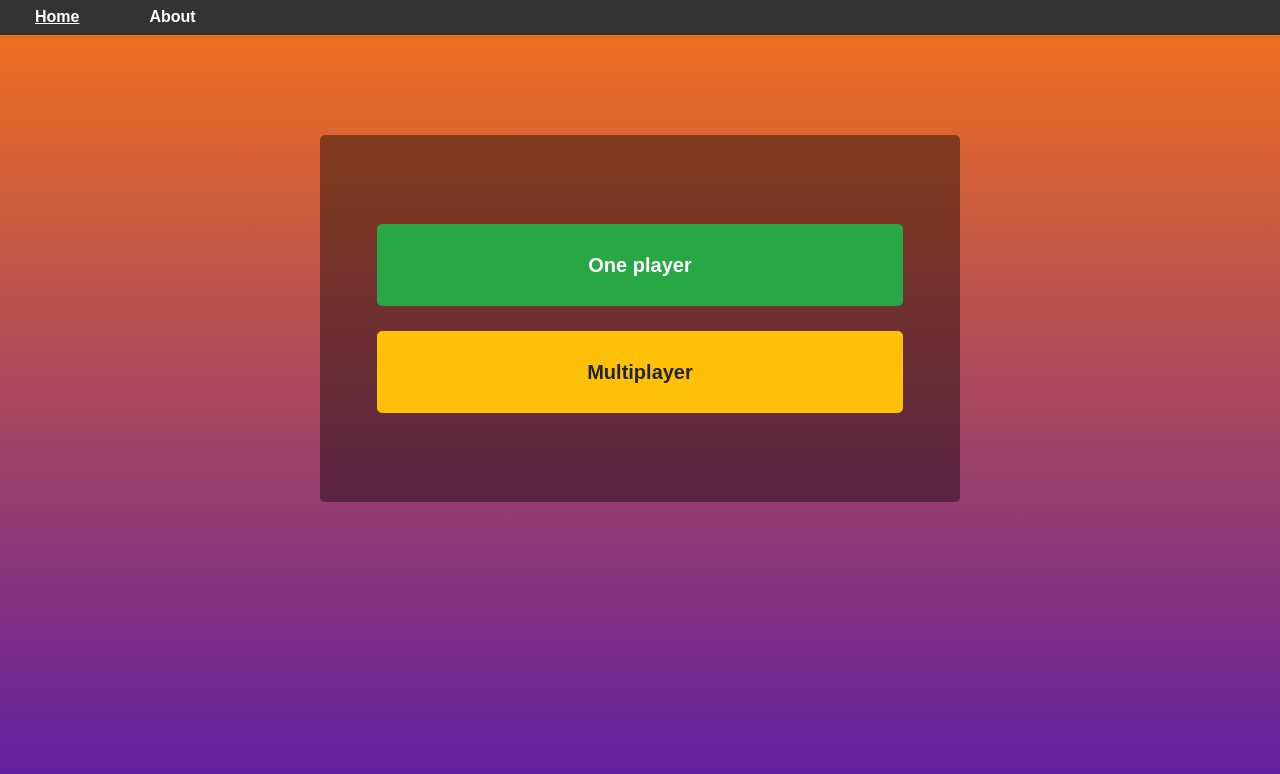
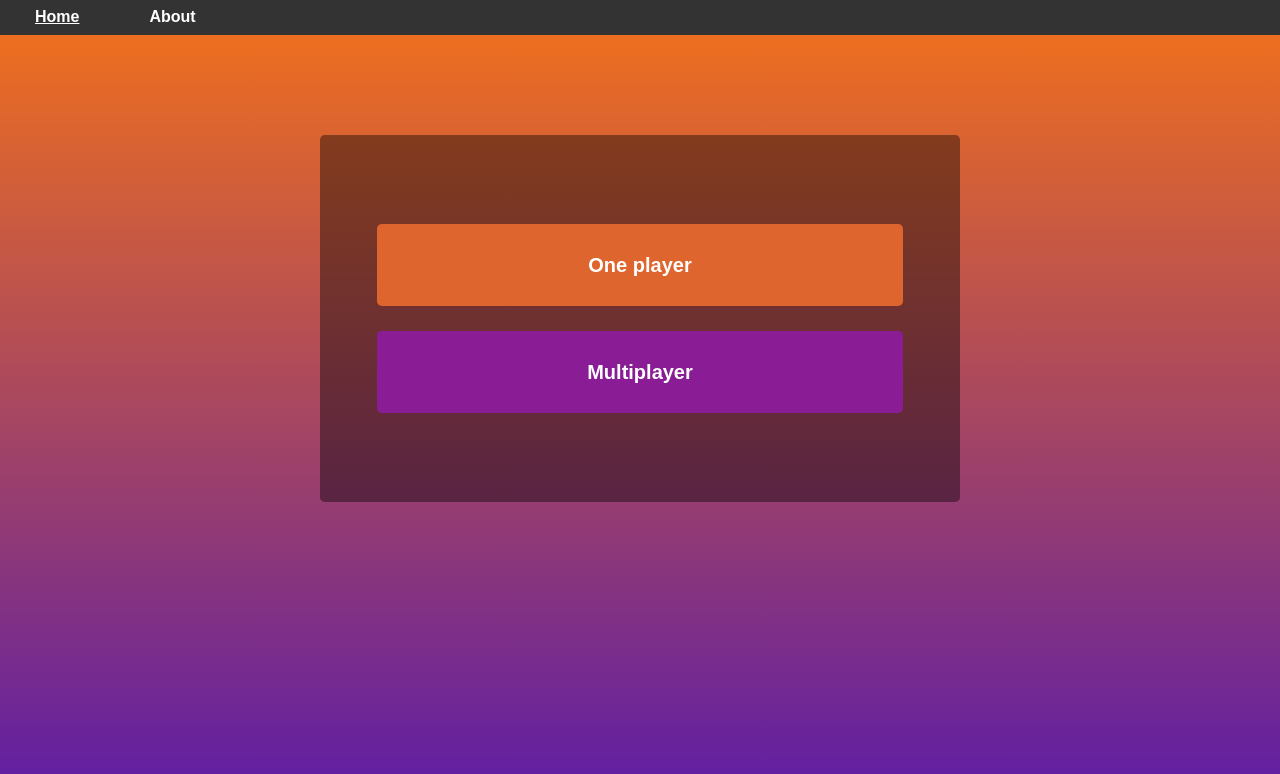
Before and after one commit to alexandermasud/Projekt-webbApp, an Angular app in the folder quiz/: page /intro in a window 1280 px wide. Shown: the top 774 px of the page. Built offline with nearby package versions, Linux system fonts and the light colour scheme.

Commit message:
Fixed question layout

```diff
--- a/quiz/src/app/intro/intro.component.css
+++ b/quiz/src/app/intro/intro.component.css
@@ -11,3 +11,12 @@
   margin: 0 auto;
   margin-top: 100px
 }
+
+.btn-orange{
+  background-color: #DE652E;
+  color: white;
+}
+.btn-purple{
+  background-color: #8A1D95;
+  color: white;
+}
--- a/quiz/src/app/intro/intro.component.html
+++ b/quiz/src/app/intro/intro.component.html
@@ -1,6 +1,6 @@
 <div class="jumbotron col-lg-6">
   <p class="lead">
-    <a class="btn btn-success btn-lg" routerLink="/quizsetup/1" role="button">One player</a>
-    <a class="btn btn-warning btn-lg" routerLink="/quizsetup/2" role="button">Multiplayer</a>
+    <a class="btn btn-orange btn-lg" routerLink="/quizsetup/1" role="button">One player</a>
+    <a class="btn btn-purple btn-lg" routerLink="/quizsetup/2" role="button">Multiplayer</a>
   </p>
 </div>
--- a/quiz/src/app/quiz/quiz.component.html
+++ b/quiz/src/app/quiz/quiz.component.html
@@ -10,7 +10,9 @@
   </div>
 <div class="row">
       <h3>Question {{currentRound + 1}}</h3>
-      <p [innerHTML]="currentQuestion"></p>
+</div>
+<div class="row">
+        <p [innerHTML]="currentQuestion"></p>
 </div>
 <div class="row">
 
```
